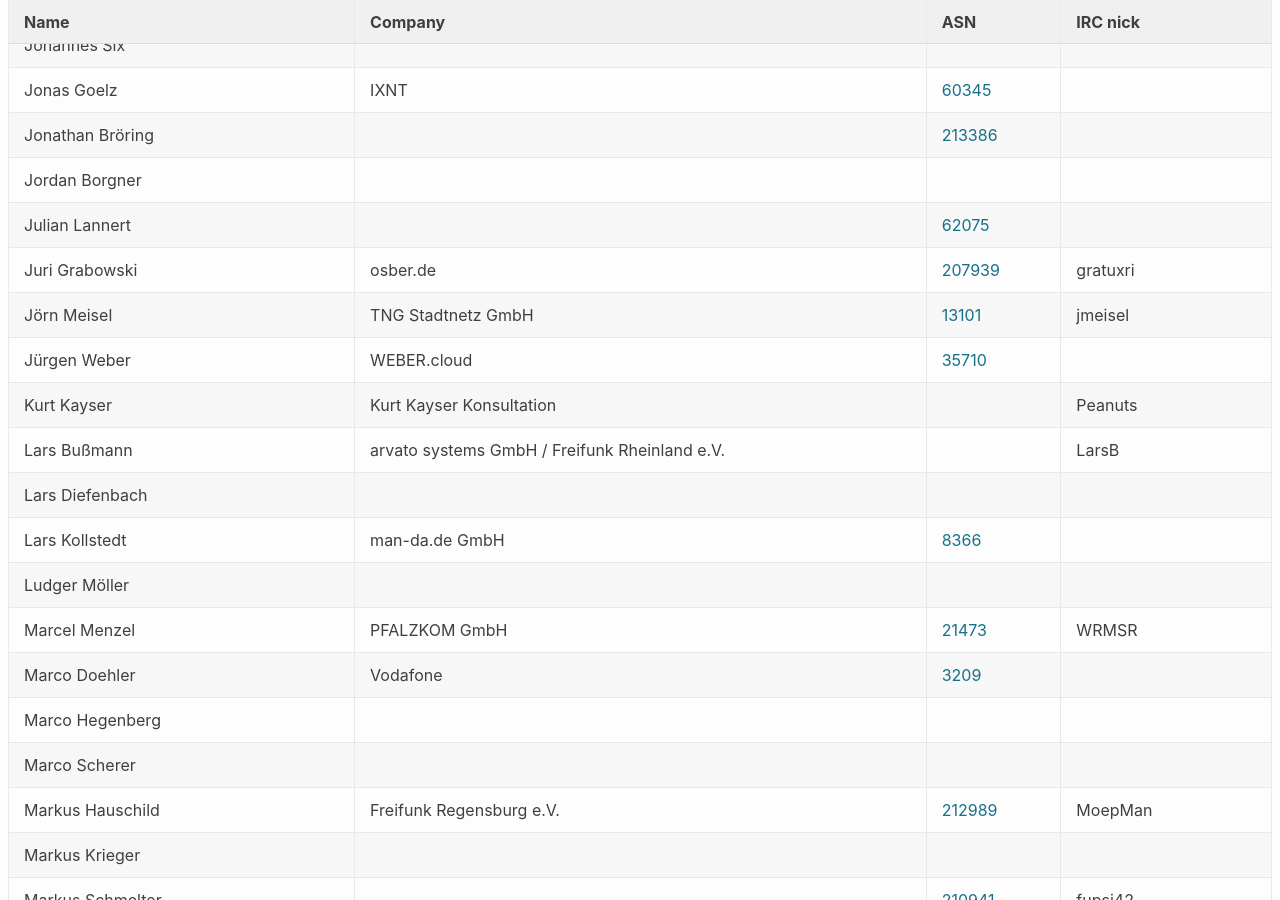
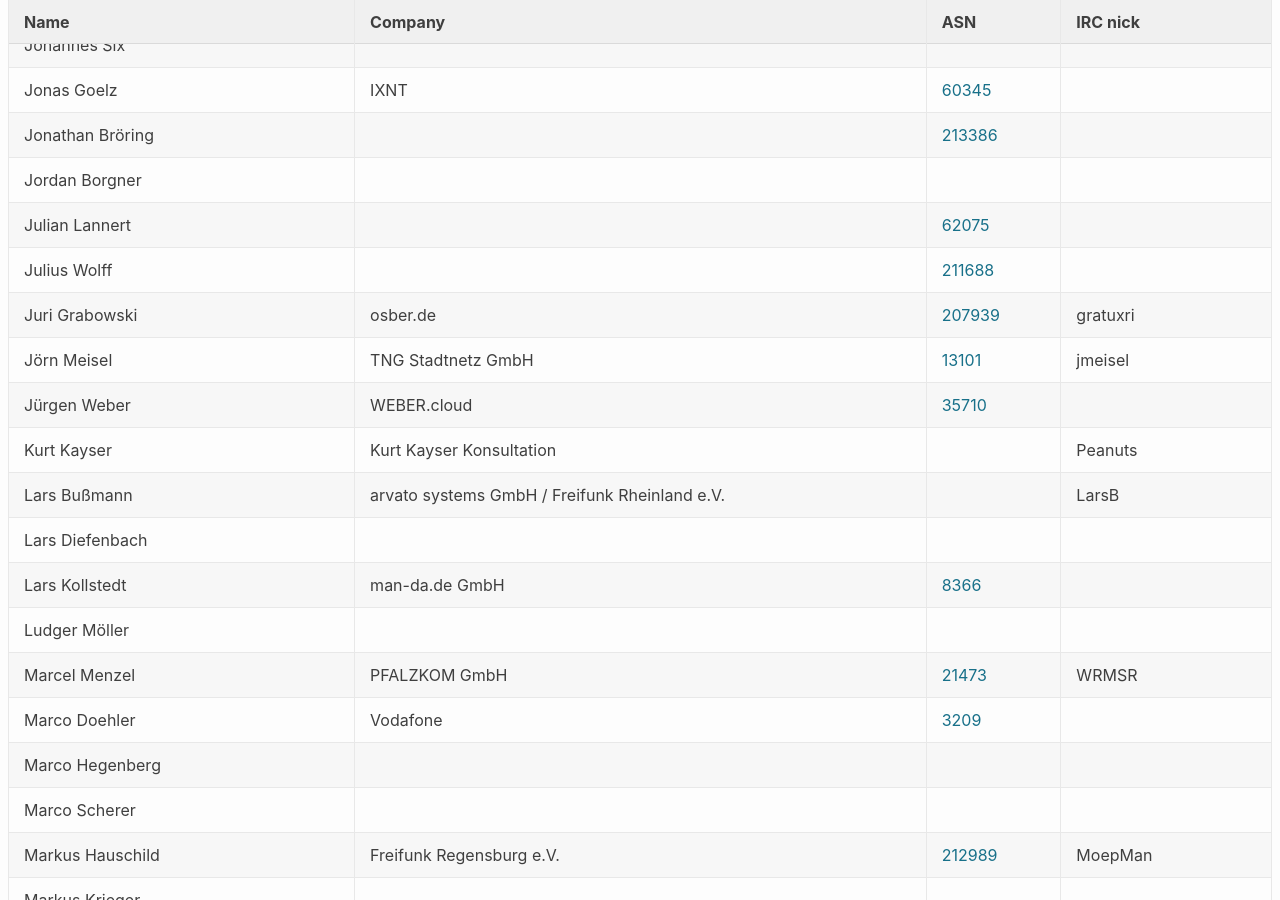
Before and after one commit to denog/pretix-attendeelist, a Jekyll site: the page built from denog14/index.md, in a window 1280 px wide and 900 px high, scrolled down 8529 px. Built offline with Jekyll 4.4.1, drawn with Linux system fonts in a browser that asks for light colours.

Commit message:
Latest data: Mon Oct 10 06:44:48 UTC 2022

```diff
--- a/_data/attendees_denog14_remote.json
+++ b/_data/attendees_denog14_remote.json
@@ -196,6 +196,12 @@
     "company": null,
     "irc": null,
     "asn": "62075"
+  },
+  {
+    "name": "Julius Wolff",
+    "company": null,
+    "irc": null,
+    "asn": "211688"
   },
   {
     "name": "Jürgen Weber",
```
